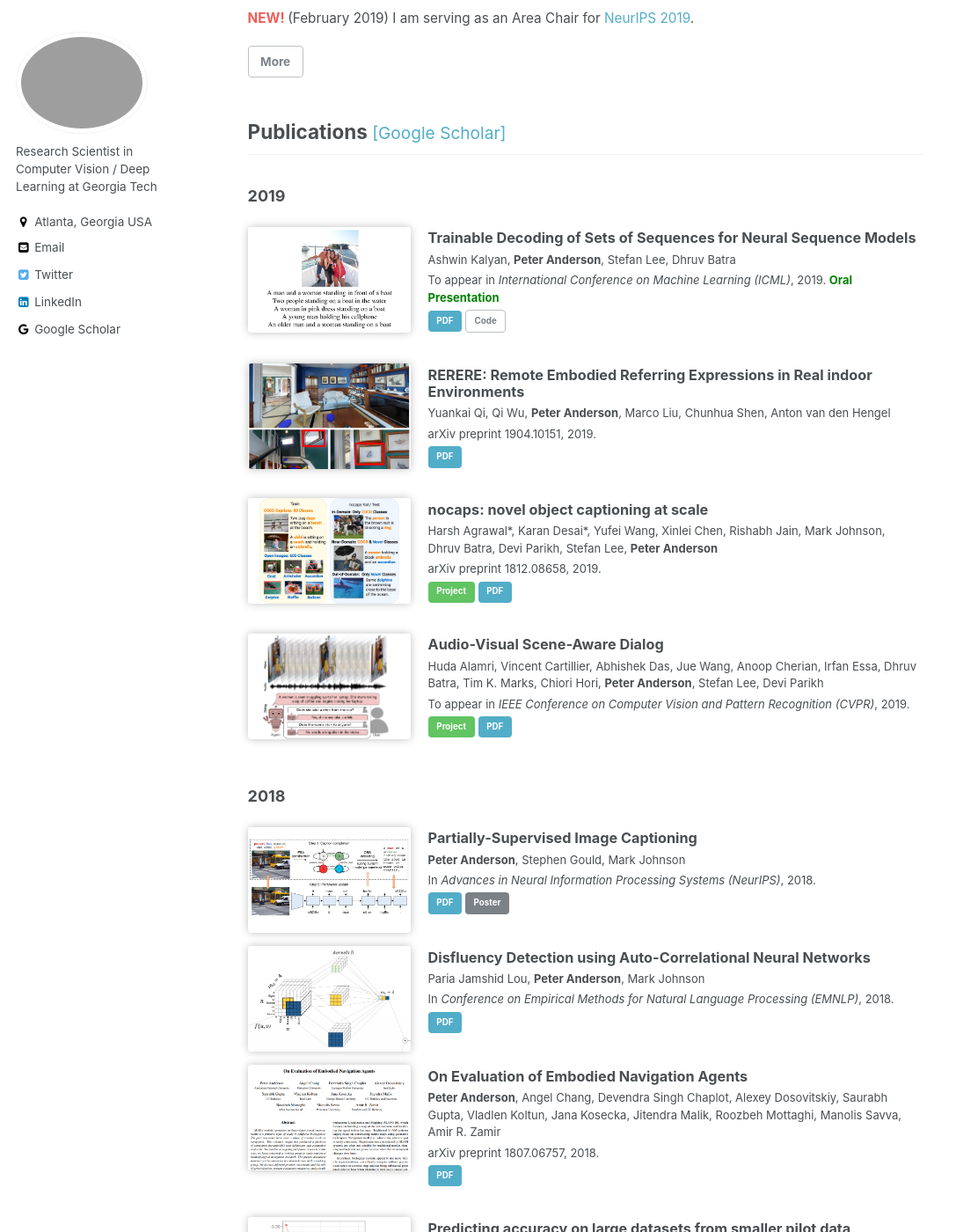
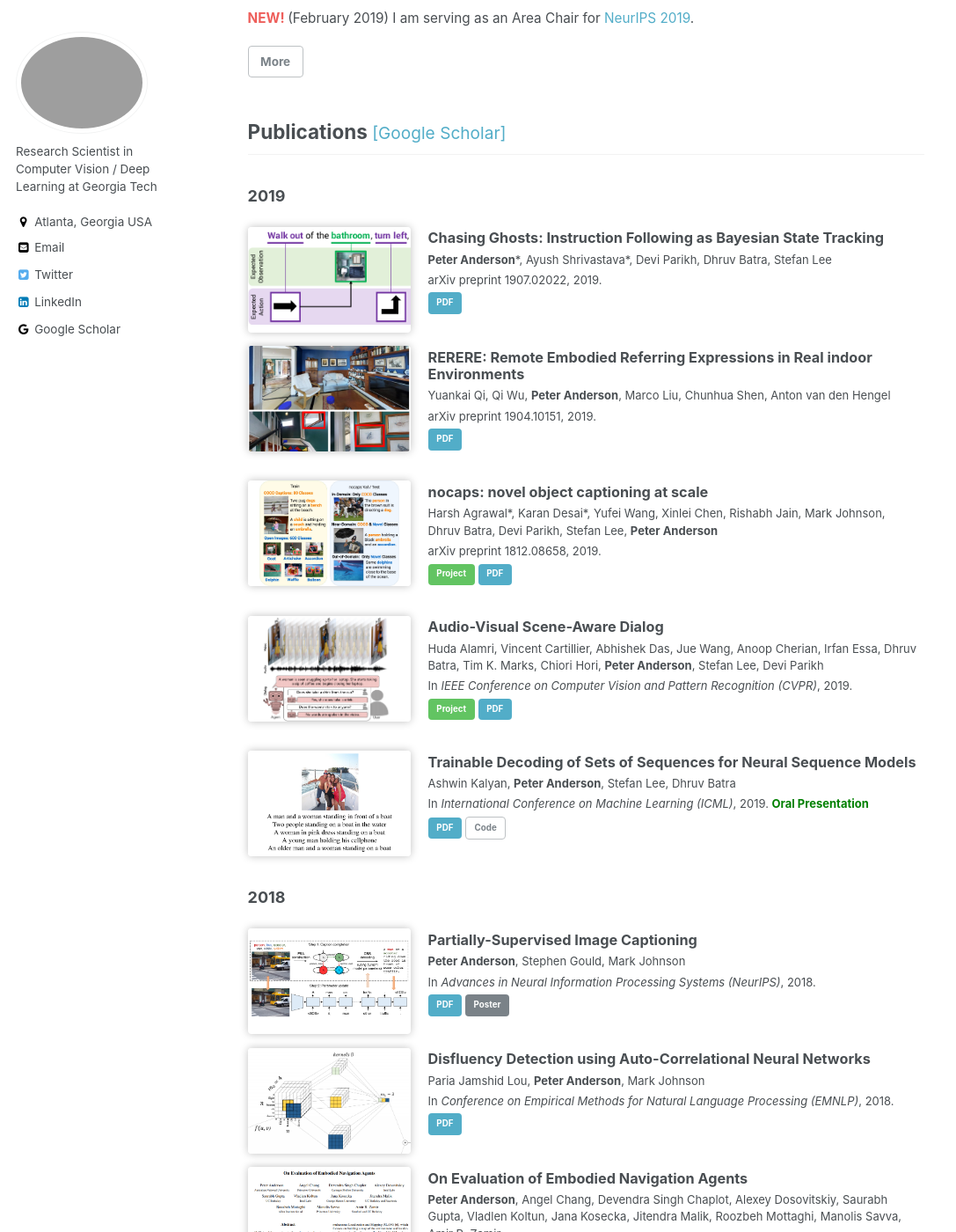
Before and after one commit to peteanderson80/peteanderson80.github.io, a Jekyll site: the page built from index.html, in a window 1280 px wide and 1400 px high, scrolled down 441 px. Shown: the whole window at 88% size, without its empty margins (0-1087 px from the left). Built offline with Jekyll 4.4.1, drawn with Linux system fonts in a browser that asks for light colours; a script that is not in the unit is left out; the list of posts is cut into pages by our own code.

Commit message:
Update CV, new paper

```diff
--- a/_data/publications.yml
+++ b/_data/publications.yml
@@ -1,12 +1,11 @@
 # Publications on home page
 year2019:
-  - title: "Trainable Decoding of Sets of Sequences for Neural Sequence Models"
-    authors: "Ashwin Kalyan, **Peter Anderson**, Stefan Lee, Dhruv Batra"
-    venue: "To appear in *International Conference on Machine Learning (ICML)*, 2019. **Oral Presentation**{:.oral}"
-    teaser: sets_of_sequences.png
+  - title: "Chasing Ghosts: Instruction Following as Bayesian State Tracking"
+    authors: "**Peter Anderson**&#42;, Ayush Shrivastava&#42;, Devi Parikh, Dhruv Batra, Stefan Lee"
+    venue: "arXiv preprint 1907.02022, 2019."
+    teaser: chasing_ghosts.png
     links:
-      - "[PDF](http://proceedings.mlr.press/v97/kalyan19a/kalyan19a.pdf){: .btn .btn--info}"
-      - "[Code](https://github.com/ashwinkalyan/diff-bs){: .btn .btn--inverse}"
+      - "[PDF](https://arxiv.org/pdf/1907.02022.pdf){: .btn .btn--info}"
   - title: "RERERE: Remote Embodied Referring Expressions in Real indoor Environments"
     authors: "Yuankai Qi, Qi Wu, **Peter Anderson**, Marco Liu, Chunhua Shen, Anton van den Hengel"
     venue: "arXiv preprint 1904.10151, 2019."
@@ -22,11 +21,18 @@ year2019:
       - "[PDF](https://arxiv.org/pdf/1812.08658.pdf){: .btn .btn--info}"
   - title: "Audio-Visual Scene-Aware Dialog"
     authors: "Huda Alamri, Vincent Cartillier, Abhishek Das, Jue Wang, Anoop Cherian, Irfan Essa, Dhruv Batra, Tim K. Marks, Chiori Hori, **Peter Anderson**, Stefan Lee, Devi Parikh"
-    venue: "To appear in *IEEE Conference on Computer Vision and Pattern Recognition (CVPR)*, 2019."
+    venue: "In *IEEE Conference on Computer Vision and Pattern Recognition (CVPR)*, 2019."
     teaser: avsd.png
     links:
       - "[Project](https://video-dialog.com/){: .btn .btn--success}"
       - "[PDF](https://arxiv.org/pdf/1901.09107.pdf){: .btn .btn--info}"
+  - title: "Trainable Decoding of Sets of Sequences for Neural Sequence Models"
+    authors: "Ashwin Kalyan, **Peter Anderson**, Stefan Lee, Dhruv Batra"
+    venue: "In *International Conference on Machine Learning (ICML)*, 2019. **Oral Presentation**{:.oral}"
+    teaser: sets_of_sequences.png
+    links:
+      - "[PDF](http://proceedings.mlr.press/v97/kalyan19a/kalyan19a.pdf){: .btn .btn--info}"
+      - "[Code](https://github.com/ashwinkalyan/diff-bs){: .btn .btn--inverse}"
 year2018:
   - title: "Partially-Supervised Image Captioning"
     authors: "**Peter Anderson**, Stephen Gould, Mark Johnson"
@@ -123,7 +129,7 @@ undergrad:
       - "[PDF](/images/ICP-sensor-model.pdf){: .btn .btn--info}"
   - title: "Fast Monocular Visual Compass for a Computationally Limited Robot"
     authors: "**Peter Anderson** and Bernhard Hengst"
-    venue: "In *Proceedings of the RoboCup International Symposium (RoboCup)*, 2013."
+    venue: "In *Proceedings of the RoboCup International Symposium (RoboCup)*, 2013. **Oral Presentation**{:.oral}"
     teaser: visualcompass-teaser.jpg
     links:
       - "[PDF](/images/VisualCompass.pdf){: .btn .btn--info}"
```
Also changed, not shown: images/chasing_ghosts.png (added), 1 other file.
